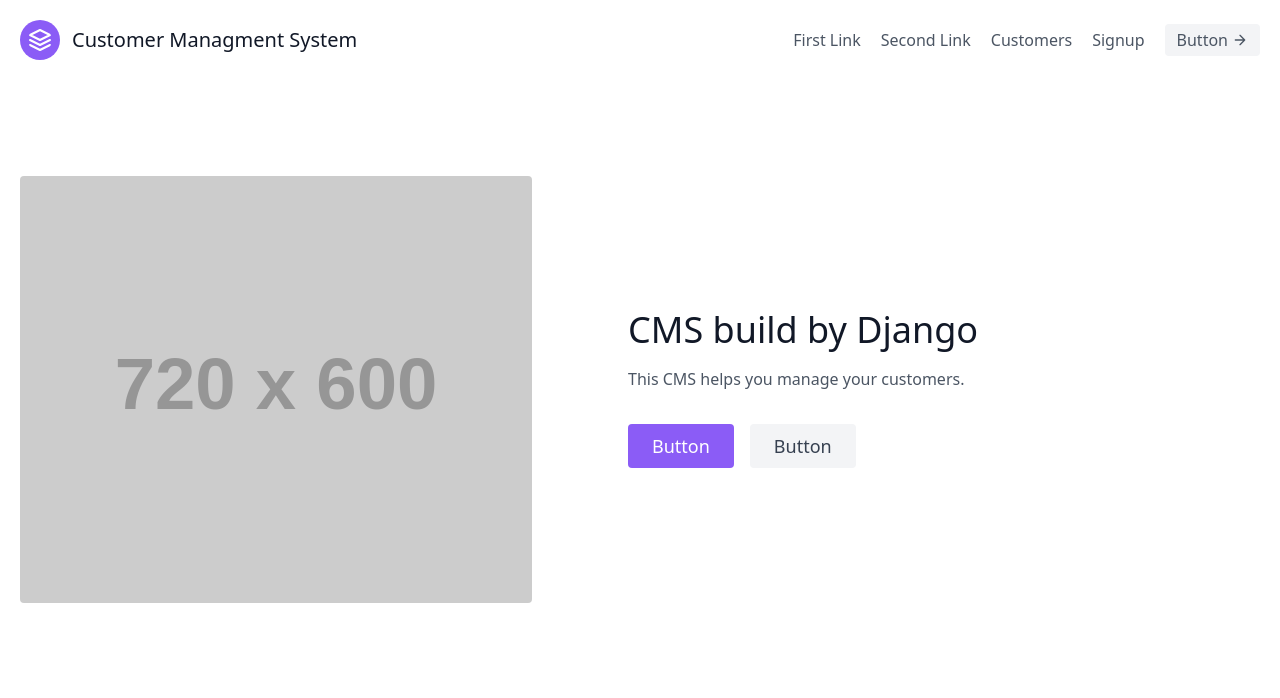
After one commit to kdakis/customer-managment-system, a Django app: page / in a window 1280 px wide. The commit adds this page. Shown: the top 698 px of the page. Run offline with Django 3.2, Linux system fonts and the light colour scheme; grey boxes labelled with a size stand in for pictures from a placeholder-image service; some libraries are stand-ins or nearby versions.

Commit message:
CSS çalışmaları başladı. Navbar ve Landing page üzerinde çalışıldı.

```diff
--- a/cms/urls.py
+++ b/cms/urls.py
@@ -13,11 +13,13 @@ Including another URLconf
     1. Import the include() function: from django.urls import include, path
     2. Add a URL to urlpatterns:  path('blog/', include('blog.urls'))
 """
+from customers.views import landing_page
 from django.contrib import admin
 from django.urls import path
 from django.urls.conf import include
 
 urlpatterns = [
     path('admin/', admin.site.urls),
+    path('', landing_page, name="landing-page"),
     path('customers/',include('customers.urls', namespace="customers")),
 ]
--- a/customers/views.py
+++ b/customers/views.py
@@ -3,17 +3,17 @@ from django.http import HttpResponse
 from .models import Customer
 from .forms import CustomerForm , CustomerModelForm
 
+def landing_page(request):
+    return render(request, "landing_page.html")
+
 def customer_list(request):
-
     customer = Customer.objects.all()
-
     context = {
         "customer" : customer
     }
     return render(request, "customers/customer_list.html" , context)
 
 def customer_detail(request, pk):
-
     customer = Customer.objects.get(id=pk)
     context ={
         "customer" : customer
--- /dev/null
+++ b/templates/base.html
@@ -0,0 +1,18 @@
+<!DOCTYPE html>
+<html lang="en">
+<head>
+    <meta charset="UTF-8">
+    <meta http-equiv="X-UA-Compatible" content="IE=edge">
+    <meta name="viewport" content="width=device-width, initial-scale=1.0">
+    <title>Customer Manegment Sysytem</title>
+    <link href="https://unpkg.com/tailwindcss@^2/dist/tailwind.min.css" rel="stylesheet">
+</head>
+<body>
+    <div class="max-w-7xl mx-auto">
+        {% include "navbar.html" %}
+        {% block content %}
+        {% endblock content %}
+    </div>
+
+</body>
+</html>
--- /dev/null
+++ b/templates/landing_page.html
@@ -0,0 +1,23 @@
+{% extends "base.html" %}
+
+{% block content %}
+<section class="text-gray-600 body-font">
+  <div class="container mx-auto flex px-5 py-24 md:flex-row flex-col items-center">
+    <div class="lg:max-w-lg lg:w-full md:w-1/2 w-5/6 mb-10 md:mb-0">
+      <img class="object-cover object-center rounded" alt="hero" src="https://dummyimage.com/720x600">
+    </div>
+    <div class="lg:flex-grow md:w-1/2 lg:pl-24 md:pl-16 flex flex-col md:items-start md:text-left items-center text-center">
+      <h1 class="title-font sm:text-4xl text-3xl mb-4 font-medium text-gray-900">
+        CMS build by Django
+      </h1>
+      <p class="mb-8 leading-relaxed">
+        This CMS helps you manage your customers.
+      </p>
+      <div class="flex justify-center">
+        <button class="inline-flex text-white bg-purple-500 border-0 py-2 px-6 focus:outline-none hover:bg-purple-600 rounded text-lg">Button</button>
+        <button class="ml-4 inline-flex text-gray-700 bg-gray-100 border-0 py-2 px-6 focus:outline-none hover:bg-gray-200 rounded text-lg">Button</button>
+      </div>
+    </div>
+  </div>
+</section>
+{% endblock content %}
--- /dev/null
+++ b/templates/navbar.html
@@ -0,0 +1,22 @@
+<header class="text-gray-600 body-font">
+  <div class="container mx-auto flex flex-wrap p-5 flex-col md:flex-row items-center">
+    <a class="flex title-font font-medium items-center text-gray-900 mb-4 md:mb-0">
+      <svg xmlns="http://www.w3.org/2000/svg" fill="none" stroke="currentColor" stroke-linecap="round" stroke-linejoin="round" stroke-width="2" class="w-10 h-10 text-white p-2 bg-purple-500 rounded-full" viewBox="0 0 24 24">
+        <path d="M12 2L2 7l10 5 10-5-10-5zM2 17l10 5 10-5M2 12l10 5 10-5"></path>
+      </svg>
+      <span class="ml-3 text-xl">Customer Managment System</span>
+    </a>
+    <nav class="md:ml-auto flex flex-wrap items-center text-base justify-center">
+      <a class="mr-5 hover:text-gray-900">First Link</a>
+      <a class="mr-5 hover:text-gray-900">Second Link</a>
+      <a href="{% url 'customers:customer-list' %}" class="mr-5 hover:text-gray-900">Customers</a>
+      <a class="mr-5 hover:text-gray-900">Signup</a>
+    </nav>
+    <a href="#" class="inline-flex items-center bg-gray-100 border-0 py-1 px-3 focus:outline-none hover:bg-gray-200 rounded text-base mt-4 md:mt-0">
+      Button
+        <svg fill="none" stroke="currentColor" stroke-linecap="round" stroke-linejoin="round" stroke-width="2" class="w-4 h-4 ml-1" viewBox="0 0 24 24">
+          <path d="M5 12h14M12 5l7 7-7 7"></path>
+        </svg>
+    </a>
+  </div>
+</header>
```
Also changed, not shown: cms/templates/second.html (deleted, +0 -15 lines), customers/templates/customers/customer_create.html (+4 -9 lines), customers/templates/customers/customer_details.html (+3 -20 lines), customers/templates/customers/customer_list.html (+3 -20 lines), customers/templates/customers/customer_update.html (+5 -10 lines).
